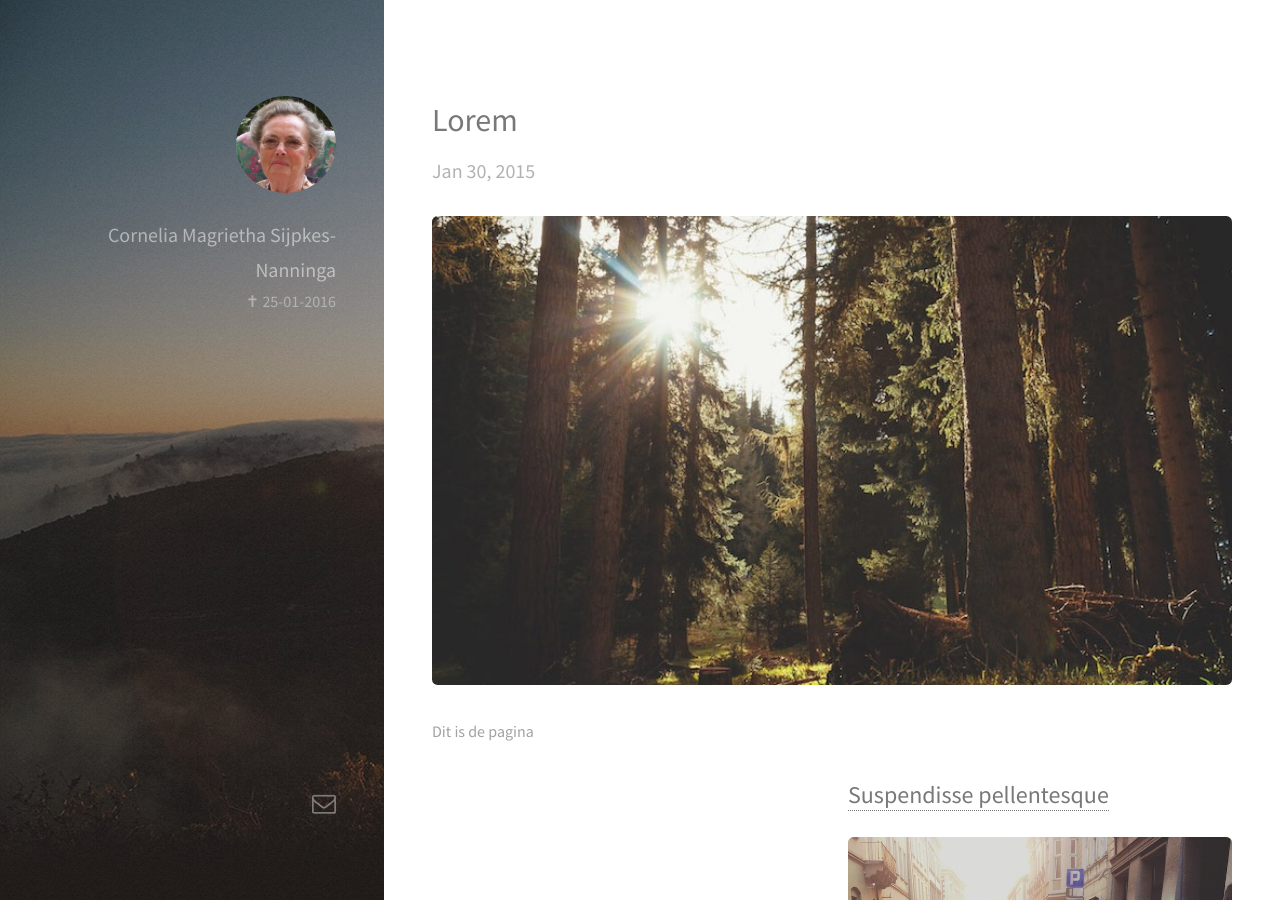
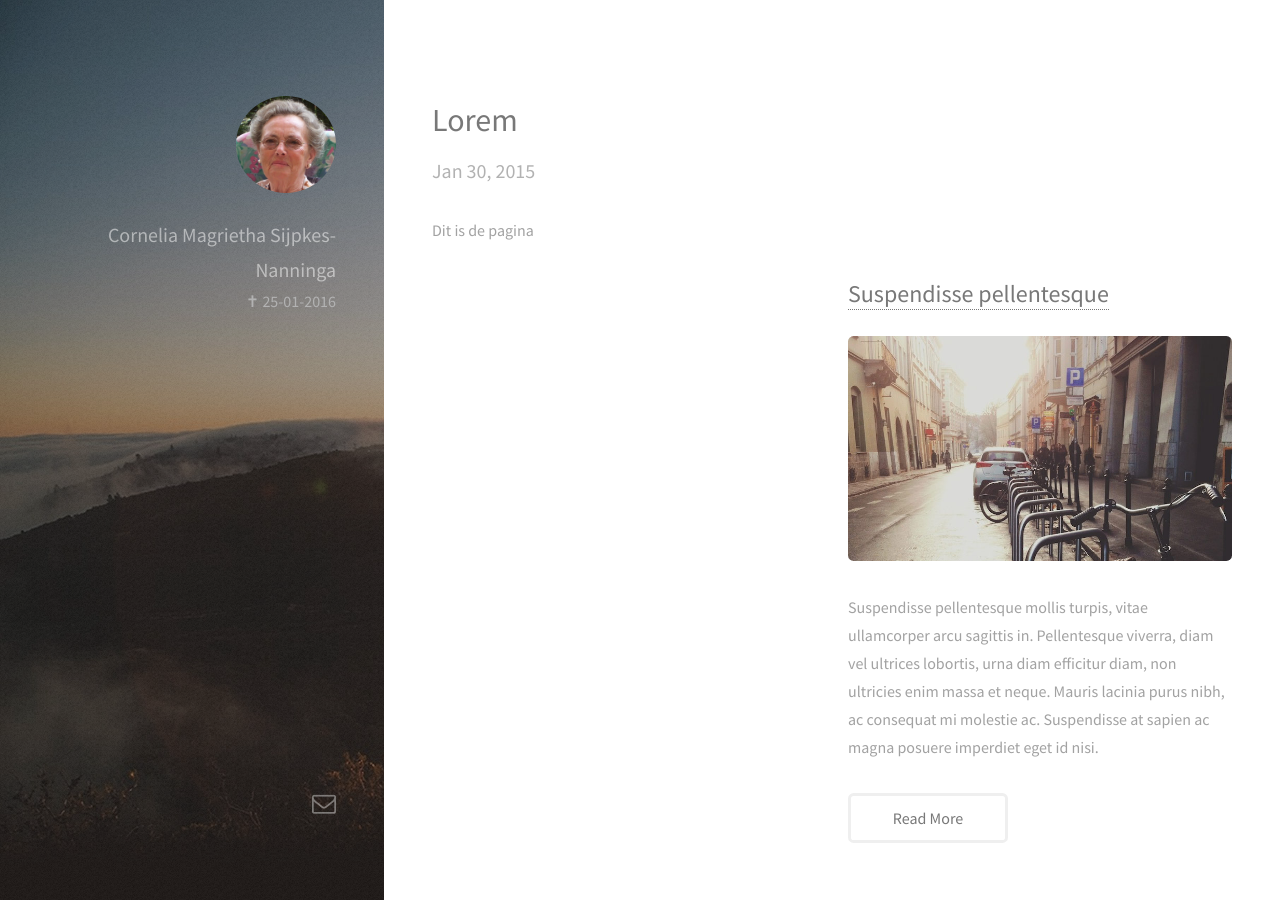
Before and after one commit to bastichelaar/corriesijpkes, a Jekyll site: the page built from _posts/2015-01-30-Lorem.markdown, in a window 1280 px wide and 900 px high. Built offline with Jekyll 4.4.1, drawn with Linux system fonts in a browser that asks for light colours.

Commit message:
Moved comments section

```diff
--- a/_layouts/post.html
+++ b/_layouts/post.html
@@ -10,7 +10,6 @@
 
         <section>
             {{ content }}
-        </section>
 {% if post.comments %}
 <div id="disqus_thread"></div>
 <script>
@@ -35,6 +34,7 @@
 </script>
 <noscript>Please enable JavaScript to view the <a href="https://disqus.com/?ref_noscript" rel="nofollow">comments powered by Disqus.</a></noscript>
 {% endif %}
+        </section>
 
         <footer>
             <div class="row">
--- a/_posts/2015-01-30-Lorem.markdown
+++ b/_posts/2015-01-30-Lorem.markdown
@@ -2,5 +2,4 @@
 layout: post
 comments: true
 ---
-<img src="/images/fulls/02.jpg" class="fit image">
 Dit is de pagina
```
